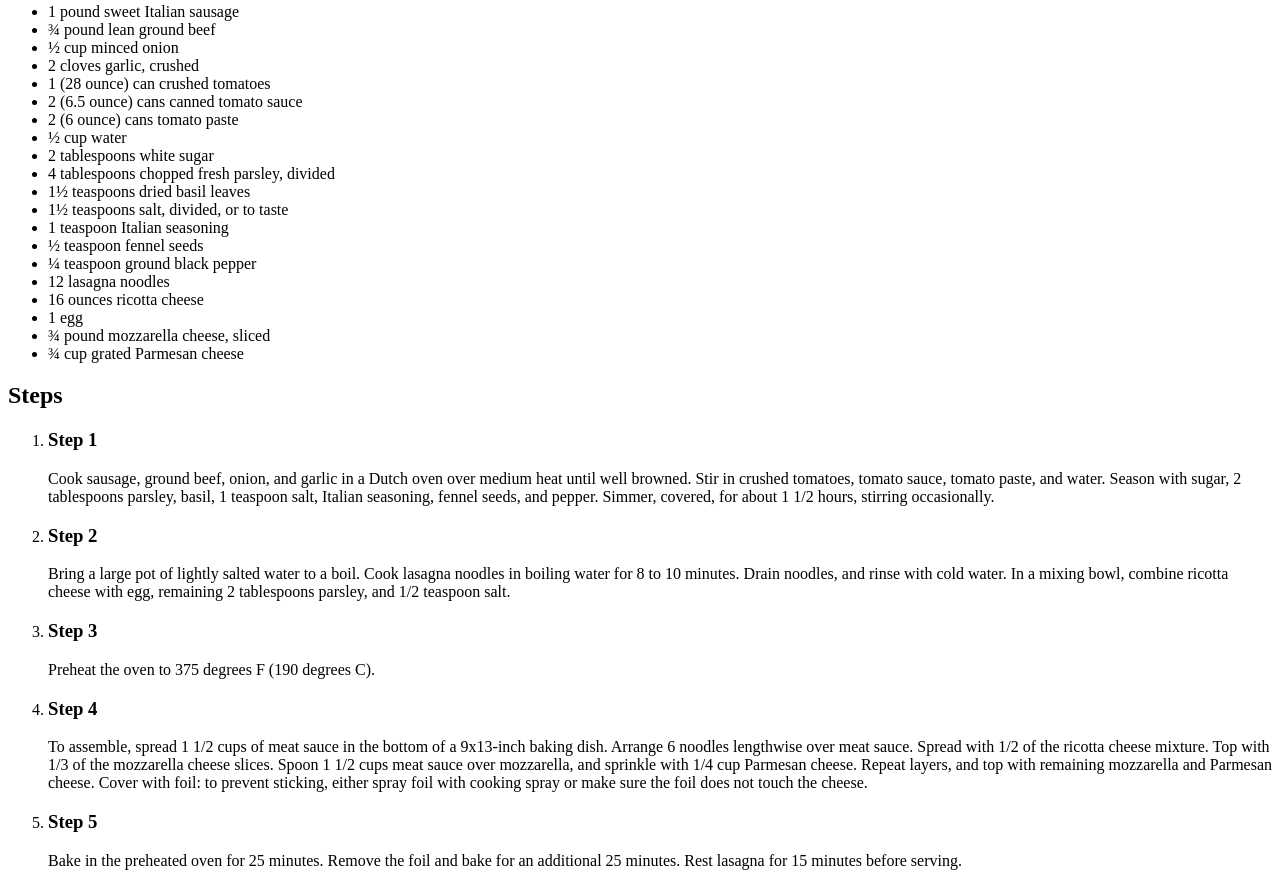
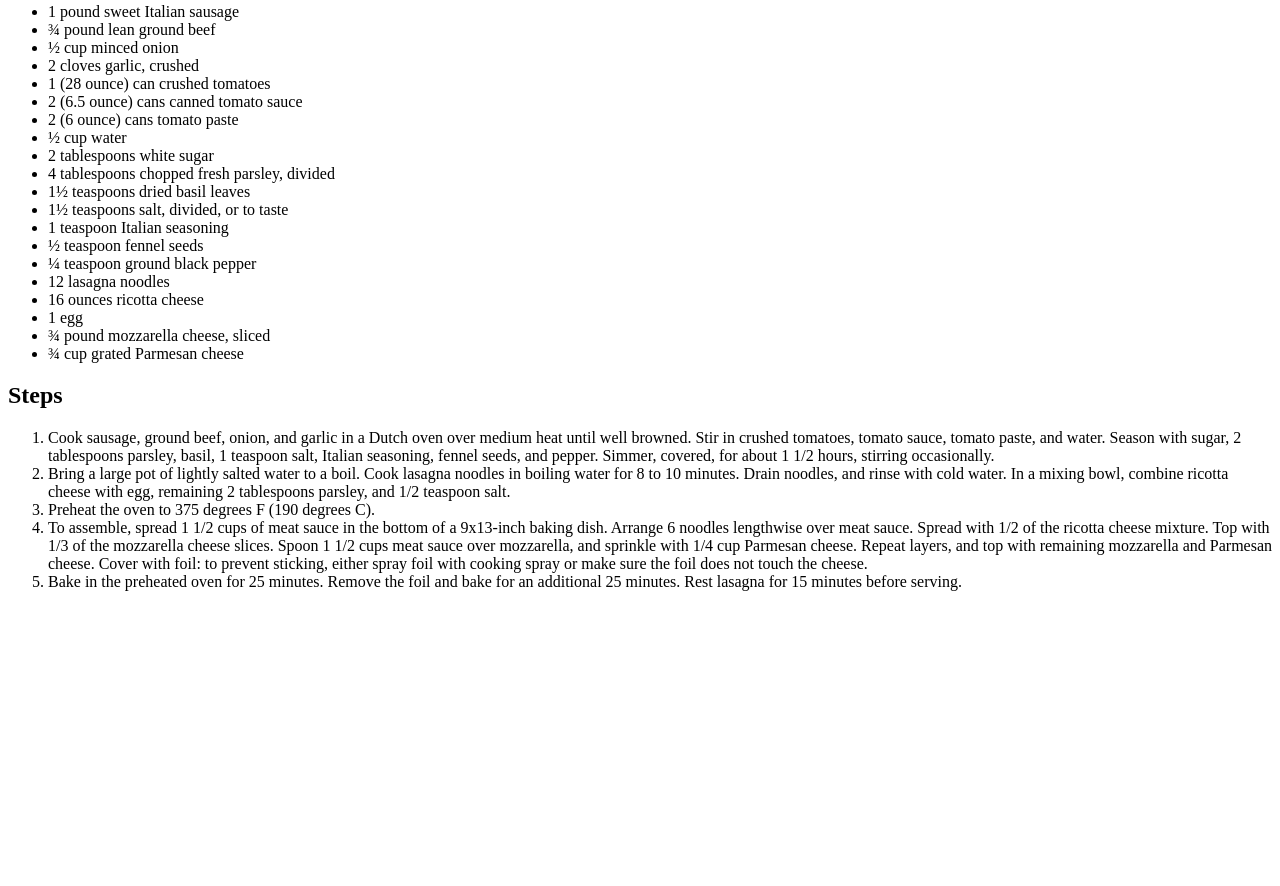
Before and after one commit to ChrJanz/odin-recipes, a plain HTML site: page recipes/lasagna.html in a window 1280 px wide. Shown: the part 533-1419 px from the top of the page. After the commit the page ends 1140 px from the top, so only its background shows below. Drawn offline with Linux system fonts and the light colour scheme.

Commit message:
changed steps list

```diff
--- a/recipes/lasagna.html
+++ b/recipes/lasagna.html
@@ -37,25 +37,19 @@
   <h2>Steps</h2>
     <ol>
       <li>
-        <h3>Step 1</h3>
-        <p>Cook sausage, ground beef, onion, and garlic in a Dutch oven over medium heat until well browned. Stir in crushed tomatoes, tomato sauce, tomato paste, and water. Season with sugar, 2 tablespoons parsley, basil, 1 teaspoon salt, Italian seasoning, fennel seeds, and pepper. Simmer, covered, for about 1 1/2 hours, stirring occasionally.
-        </p>
+        Cook sausage, ground beef, onion, and garlic in a Dutch oven over medium heat until well browned. Stir in crushed tomatoes, tomato sauce, tomato paste, and water. Season with sugar, 2 tablespoons parsley, basil, 1 teaspoon salt, Italian seasoning, fennel seeds, and pepper. Simmer, covered, for about 1 1/2 hours, stirring occasionally.
       </li>
       <li>
-        <h3>Step 2</h3>
-        <p>Bring a large pot of lightly salted water to a boil. Cook lasagna noodles in boiling water for 8 to 10 minutes. Drain noodles, and rinse with cold water. In a mixing bowl, combine ricotta cheese with egg, remaining 2 tablespoons parsley, and 1/2 teaspoon salt.</p>
+        Bring a large pot of lightly salted water to a boil. Cook lasagna noodles in boiling water for 8 to 10 minutes. Drain noodles, and rinse with cold water. In a mixing bowl, combine ricotta cheese with egg, remaining 2 tablespoons parsley, and 1/2 teaspoon salt.
       </li>
       <li>
-        <h3>Step 3</h3>
-        <p>Preheat the oven to 375 degrees F (190 degrees C).</p>
+        Preheat the oven to 375 degrees F (190 degrees C).
       </li>
       <li>
-        <h3>Step 4</h3>
-        <p>To assemble, spread 1 1/2 cups of meat sauce in the bottom of a 9x13-inch baking dish. Arrange 6 noodles lengthwise over meat sauce. Spread with 1/2 of the ricotta cheese mixture. Top with 1/3 of the mozzarella cheese slices. Spoon 1 1/2 cups meat sauce over mozzarella, and sprinkle with 1/4 cup Parmesan cheese. Repeat layers, and top with remaining mozzarella and Parmesan cheese. Cover with foil: to prevent sticking, either spray foil with cooking spray or make sure the foil does not touch the cheese.</p>
+        To assemble, spread 1 1/2 cups of meat sauce in the bottom of a 9x13-inch baking dish. Arrange 6 noodles lengthwise over meat sauce. Spread with 1/2 of the ricotta cheese mixture. Top with 1/3 of the mozzarella cheese slices. Spoon 1 1/2 cups meat sauce over mozzarella, and sprinkle with 1/4 cup Parmesan cheese. Repeat layers, and top with remaining mozzarella and Parmesan cheese. Cover with foil: to prevent sticking, either spray foil with cooking spray or make sure the foil does not touch the cheese.
       </li>
       <li>
-        <h3>Step 5</h3>
-        <p>Bake in the preheated oven for 25 minutes. Remove the foil and bake for an additional 25 minutes. Rest lasagna for 15 minutes before serving.</p>
+        Bake in the preheated oven for 25 minutes. Remove the foil and bake for an additional 25 minutes. Rest lasagna for 15 minutes before serving.
       </li>
     </ol>
 </body>
```
